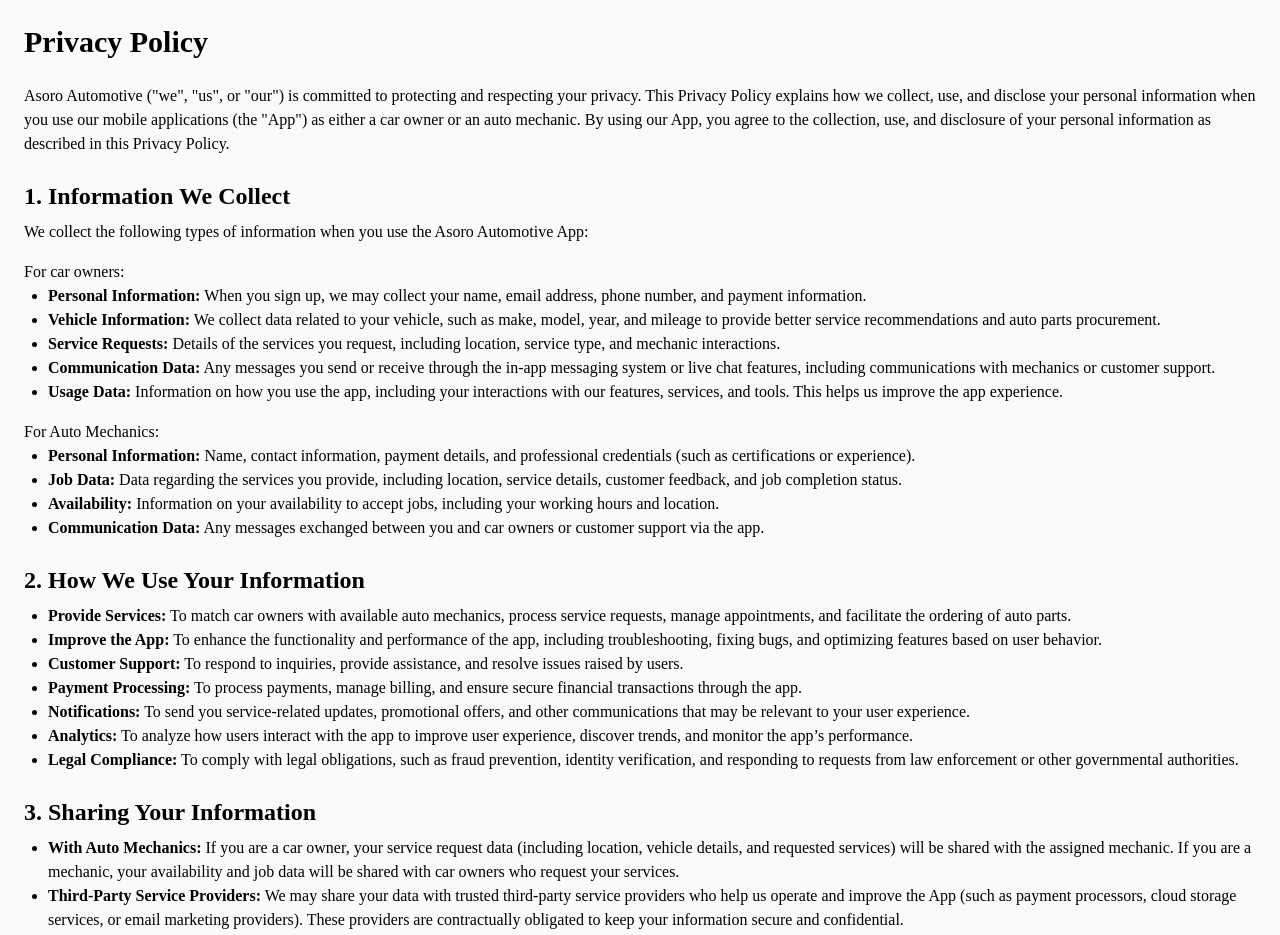
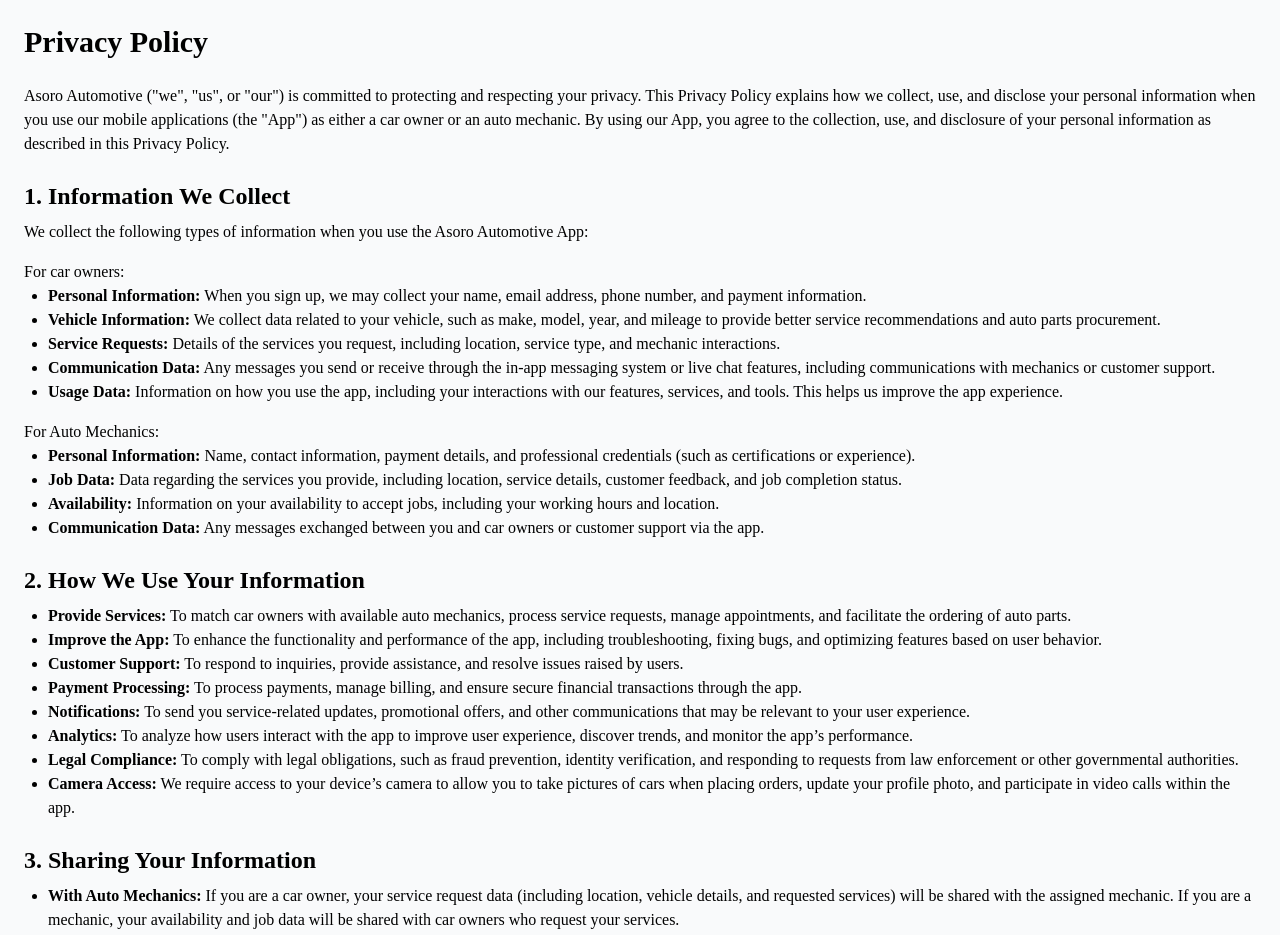
Before and after one commit to Marshall-D/cices, a React (Create React App) app: page / in a window 1280 px wide. Shown: the top 935 px of the page. Built offline with nearby package versions, Linux system fonts and the light colour scheme.

Commit message:
chore: add camera usage need

```diff
--- a/public/index.html
+++ b/public/index.html
@@ -23,7 +23,7 @@
       work correctly both with client-side routing and a non-root public URL.
       Learn how to configure a non-root public URL by running `npm run build`.
     -->
-  <title>User Management</title>
+  <title>Asoro Automotive Privacy Policy</title>
 </head>
 
 <body>
--- a/src/pages/HomePage.tsx
+++ b/src/pages/HomePage.tsx
@@ -110,6 +110,12 @@
             <strong>Legal Compliance:</strong> To comply with legal obligations,
             such as fraud prevention, identity verification, and responding to
             requests from law enforcement or other governmental authorities.
+          </li>
+          <li>
+            <strong>Camera Access:</strong> We require access to your device’s
+            camera to allow you to take pictures of cars when placing orders,
+            update your profile photo, and participate in video calls within the
+            app.
           </li>
         </ul>
 
```
